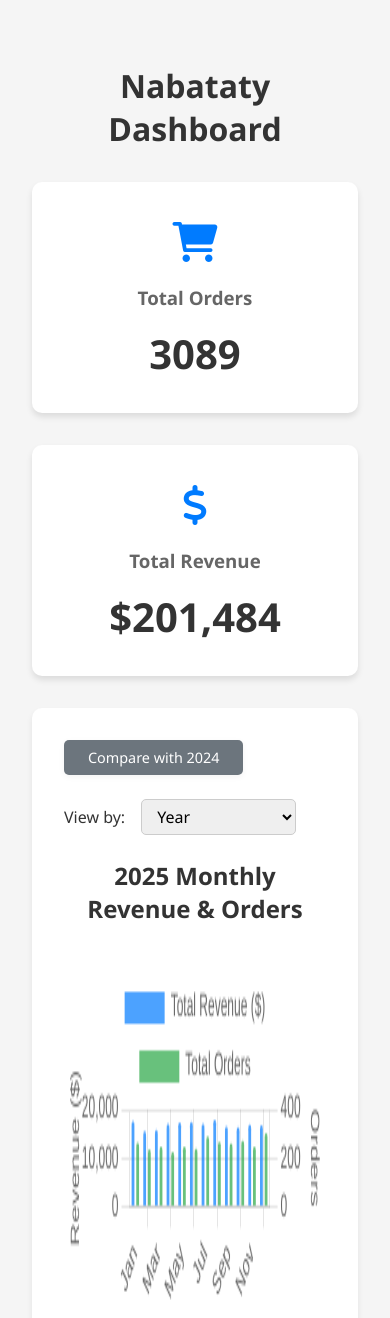
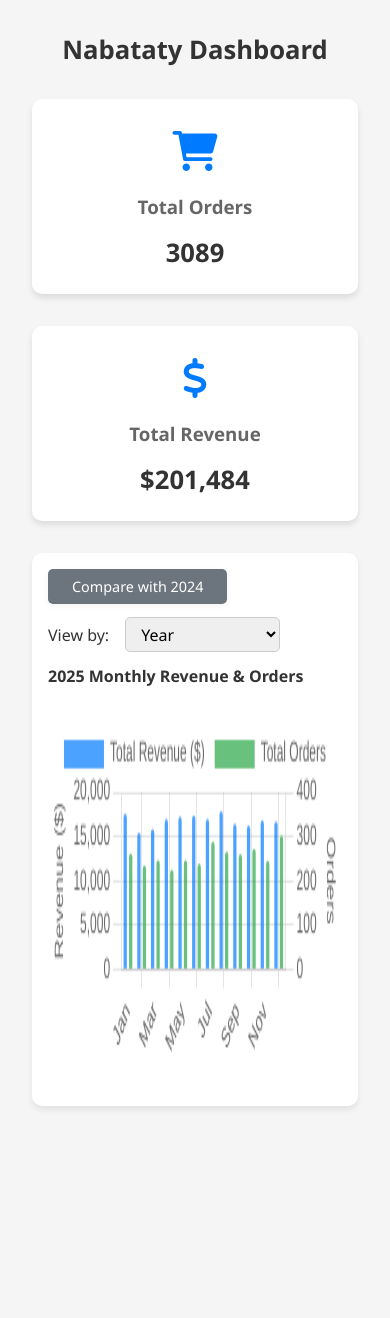
Before and after one commit to Fvhad/Nabataty-test-dashboard, a plain HTML site: page index.html in a window 390 px wide. Shown: the top 1318 px of the page. After the commit the page ends 1138 px from the top, so only its background shows below. Drawn offline with nearby package versions, Linux system fonts and the light colour scheme.

Commit message:
Improve dashboard responsiveness

```diff
--- a/styles.css
+++ b/styles.css
@@ -27,7 +27,7 @@
 
 .metrics-grid {
     display: grid;
-    grid-template-columns: repeat(auto-fit, minmax(300px, 1fr));
+    grid-template-columns: repeat(auto-fit, minmax(260px, 1fr));
     gap: 2rem;
 }
 
@@ -250,3 +250,43 @@
     display: block;
     margin: 0 auto;
 }
+
+/* Responsive Styles */
+@media (max-width: 768px) {
+    .dashboard-container {
+        margin: 1rem;
+        padding: 1rem;
+    }
+    h1 {
+        font-size: 1.6rem;
+    }
+    .metric-value {
+        font-size: 2rem;
+    }
+    .chart-controls {
+        flex-direction: column;
+        align-items: flex-start;
+        gap: 1rem;
+    }
+    .comparison-grid {
+        grid-template-columns: 1fr;
+    }
+}
+
+@media (max-width: 480px) {
+    .metric-card {
+        padding: 1.5rem;
+    }
+    .metric-value {
+        font-size: 1.6rem;
+    }
+    .chart-container {
+        padding: 1rem;
+    }
+    .chart-container h2 {
+        font-size: 1rem;
+    }
+    .chart-controls {
+        gap: 0.8rem;
+    }
+}
```
